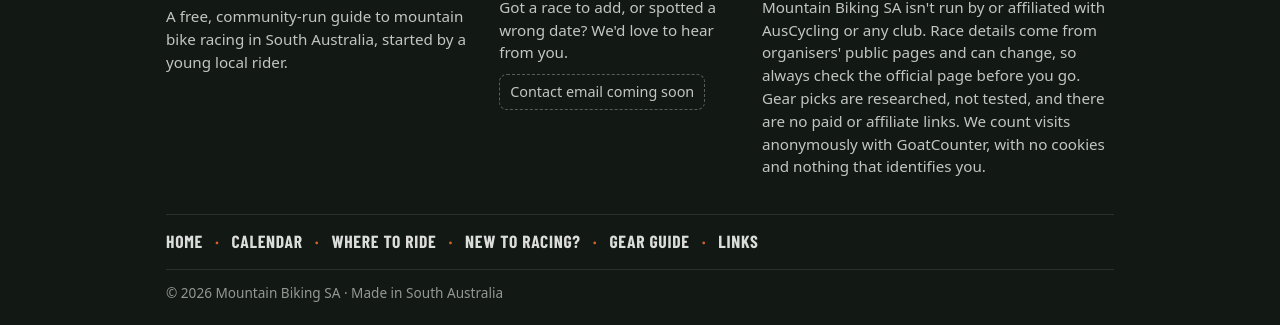
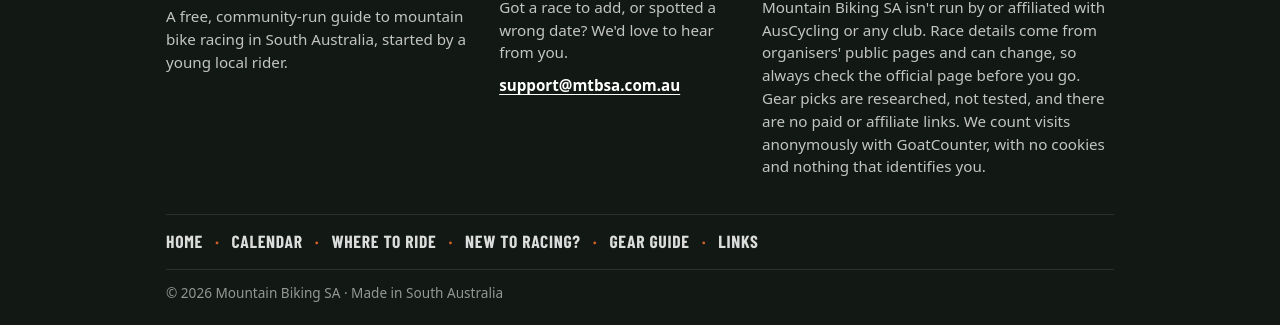
Before and after one commit to sashabaalcke42-wq/MTBSA-Project, a plain HTML site: page 404.html in a window 1280 px wide. Shown: the part 717-1042 px from the top of the page. Drawn offline with nearby package versions, Linux system fonts and the light colour scheme; a web font is replaced by a local one.

Commit message:
Show support@mtbsa.com.au as the contact email in every footer
Co-Authored-By: Claude Opus 5.5 <noreply@anthropic.com>
Claude-Session: https://claude.ai/code/session_01LhGL8DFjPHLRGtc8s6kn2P

```diff
--- a/404.html
+++ b/404.html
@@ -77,7 +77,7 @@
       <div>
         <h2>Contact</h2>
         <p>Got a race to add, or spotted a wrong date? We'd love to hear from you.</p>
-        <p class="contact-soon">Contact email coming soon</p>
+        <p><a class="contact-email" href="mailto:support@mtbsa.com.au">support@mtbsa.com.au</a></p>
       </div>
       <div class="foot-legal">
         <h2>Disclaimer</h2>
--- a/style.css
+++ b/style.css
@@ -217,7 +217,7 @@ h1 { font-size: 2.2rem; line-height: 1.05; margin: 0 0 8px; text-transform: uppe
 .site-footer a:hover { color: #fff; text-decoration: underline; }
 .site-footer .brand { margin-bottom: 12px; font-size: 1.35rem; }
 .site-footer .brand:hover { text-decoration: none; }
-.contact-soon { display: inline-block; border: 1px dashed rgba(255,255,255,0.3); border-radius: 8px; padding: 6px 10px; font-size: 0.9rem; }
+.site-footer .contact-email { color: #fff; font-weight: 600; text-decoration: underline; text-underline-offset: 3px; }
 .foot-links { position: relative; display: flex; flex-wrap: wrap; align-items: center; gap: 4px 12px; padding-top: 14px; padding-bottom: 14px; font-family: var(--display); font-weight: 700; font-size: 1.1rem; letter-spacing: 0.04em; text-transform: uppercase; }
 .foot-links span { color: var(--brand); }
 .foot-links::before, .foot-bottom::before { content: ""; position: absolute; top: 0; left: 16px; right: 16px; height: 1px; background: rgba(255,255,255,0.1); }
```
Also changed, not shown: calendar.html (+1 -1 lines), gear.html (+1 -1 lines), index.html (+1 -1 lines), links.html (+1 -1 lines), new-to-racing.html (+1 -1 lines), race-day-checklist.html (+1 -1 lines), where-to-ride.html (+1 -1 lines), 1 other file.
